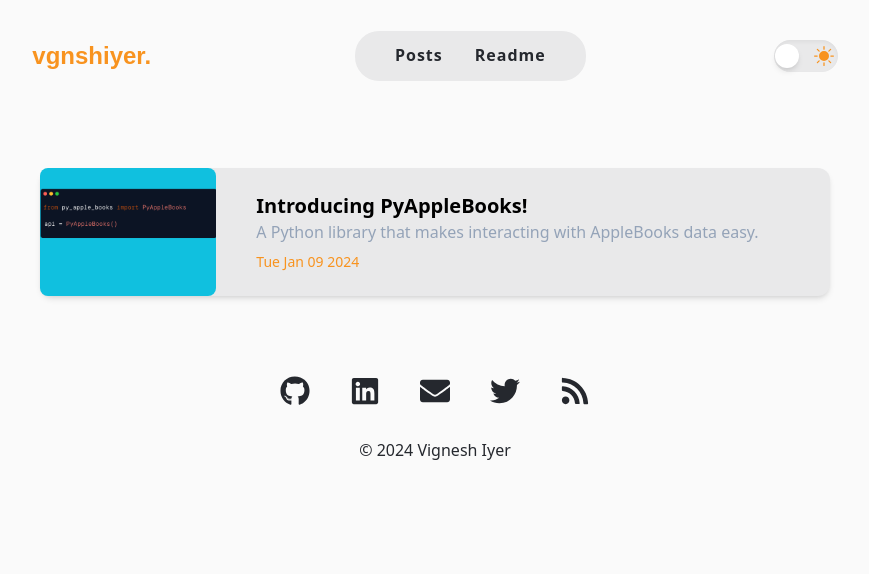
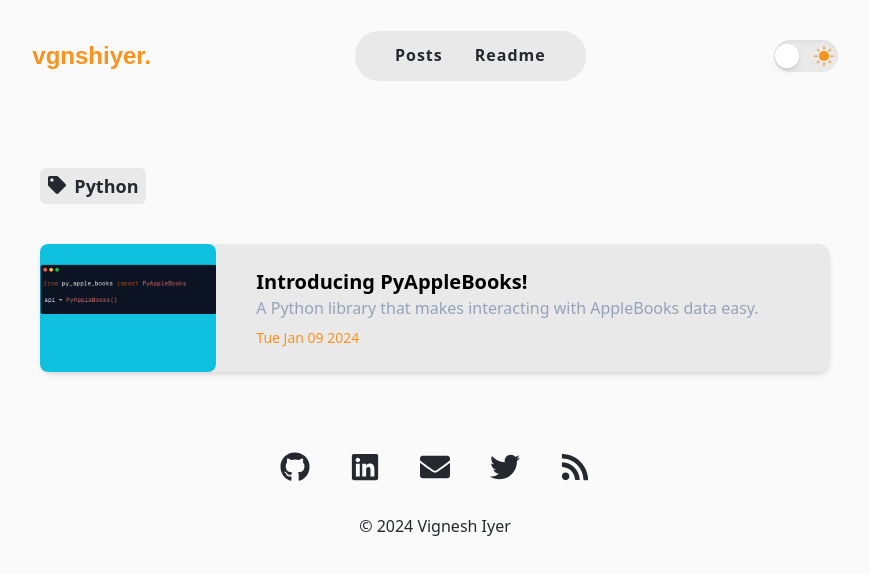
Before and after one commit to vgnshiyer/vgnshiyer.github.io, a Next.js app: page /list/Python in a window 1280 px wide. Shown: the top 574 px of the page, without its empty margins (205-1074 px from the left). Built offline with nearby package versions, Linux system fonts and the light colour scheme.

Commit message:
feat: tags icon and filter page changes

```diff
--- a/components/PostListView.tsx
+++ b/components/PostListView.tsx
@@ -1,6 +1,7 @@
 import getPostMetadata from '@/helpers/getPostMetadata'
 import React from 'react'
 import PostPreview from './PostPreview';
+import { FaTag } from 'react-icons/fa';
 
 const PostListView = ({ tag }: { tag: string }) => {
   const allPosts = getPostMetadata();
@@ -12,6 +13,27 @@
   return (
     <>
       <div className="grid grid-cols-1 gap-4 sm:mx-8 mt-12 md:mt-16 lg:mt-20 2xl:mt-24">
+        {tag !== 'all' && (
+          <div className="flex">
+            <span
+              className="
+                bg-semi-light
+                dark:bg-semi-dark
+                text-tertiary-light
+                dark:text-tertiary-dark
+                hover:bg-gray-300
+                dark:hover:bg-gray-700
+                px-2 py-1
+                rounded-md
+                text-lg
+                font-semibold
+                flex
+                mb-6
+              ">
+                <FaTag className="mt-1 mr-2"/> {tag.replace(/_/g, ' ')}
+              </span>
+            </div>
+            )}
         {postPreviews}
       </div>
     </>
--- a/components/PostPage.tsx
+++ b/components/PostPage.tsx
@@ -5,6 +5,7 @@
 import getMarkdownHeadings from '@/helpers/getMarkdownHeadings';
 import Image from 'next/image';
 import Link from 'next/link';
+import { FaTag } from 'react-icons/fa';
 
 const PostPage = ( { slug }: { slug: string } ) => {
     const post = getPostConent(slug);
@@ -89,7 +90,7 @@
                 {
                     post.data.tags && (
                         <div className="mt-8 mb-4">
-                            <div className="flex flex-wrap gap-2 mt-4">
+                            <div className="flex gap-2 mt-4">
                                 {post.data.tags.map((tag: string, index: number) => (
                                     <Link href={`/list/${tag}`}>
                                         <span key={index}
@@ -104,9 +105,11 @@
                                             text-lg
                                             hover:bg-gray-300
                                             dark:hover:bg-gray-700
-                                            cursor-pointer"
+                                            cursor-pointer
+                                            flex
+                                            items-center"
                                         >
-                                            {tag.replace(/_/g, ' ')}
+                                            <FaTag className="mr-2" /> {tag.replace(/_/g, ' ')}
                                         </span>
                                     </Link>
                                 ))}
```
Also changed, not shown: 1 other file (tests, documents, lock files or other folders).
